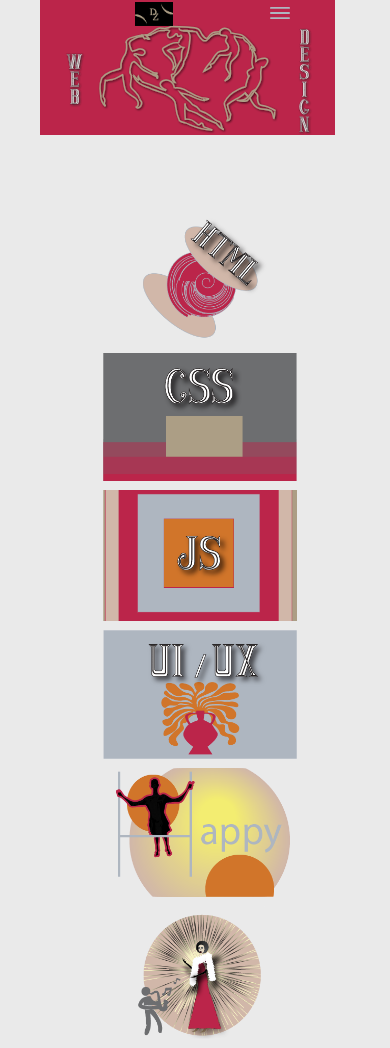
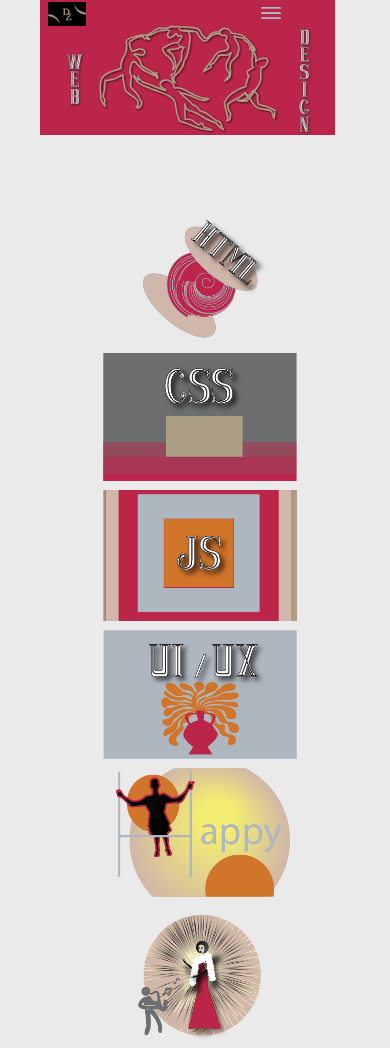
Before and after one commit to DimanaZaprianova/MagentaSite, a plain HTML site: page index.html in a window 390 px wide. Shown: the top 1048 px of the page. Drawn offline with nearby package versions, Linux system fonts and the light colour scheme.

Commit message:
Add files via upload

```diff
--- a/styles.css
+++ b/styles.css
@@ -399,7 +399,7 @@ tr td .imgUIUX {
 .mobile-view   {
     float: right;
     display: inline-block;
-    margin-right: -70px;
+    margin-right: -61px;
 }
 .main-content   {
     min-width: 200px;
@@ -443,8 +443,8 @@ tr td .imgUIUX {
 }
 header {
     background-color: rgba(0,0,0,0.00);
-    margin-left: 27px;
     margin-top: -18px;
+    margin-left: -60px;
 
 }
 .logo2 {
@@ -481,8 +481,6 @@ header {
     background-repeat: no-repeat;
     margin-top: 0px;
     padding-top: 10px;
-    min-width: 200px;
-    min-height: 700px;
 }
 .hero-content {
     margin-left: 5px;
```
